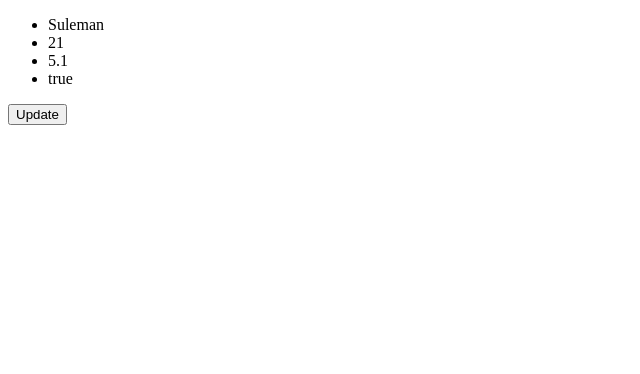
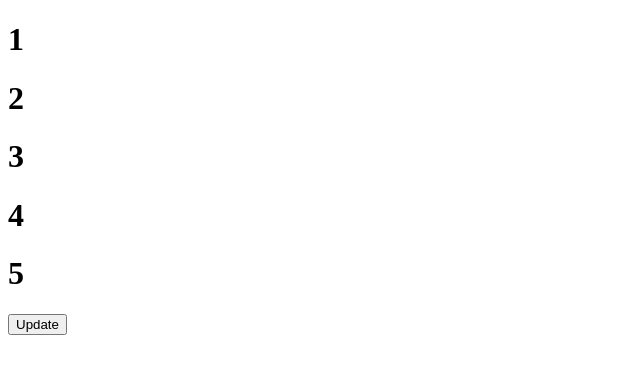
Before and after one commit to Muhammad-Sulman/ReactFirstApp, a React (Vite) app in the folder react-App1.0/: page / in a window 1280 px wide. Shown: the top 374 px of the page, without its empty margins (0-640 px from the left). Built offline with nearby package versions, Linux system fonts and the light colour scheme.

Commit message:
Array With useState

```diff
--- a/react-App1.0/src/App.jsx
+++ b/react-App1.0/src/App.jsx
@@ -21,7 +21,9 @@
 // import StylingComponent from './StylingComponent';
 // import BsComponent from './BsComponent';
 
-import Objusestate from "./Objusestate";
+import Arrayusestate from "./Arrayusestate";
+
+// import Objusestate from "./Objusestate";
 
 // import UsedstateComponent from "./UsedstateComponent";
 
@@ -56,7 +58,8 @@ function App() {
           <Stylesheet1></Stylesheet1> */}
           {/* <BsComponent></BsComponent> */}
           {/* <UsedstateComponent></UsedstateComponent> */}
-          <Objusestate></Objusestate>
+          {/* <Objusestate></Objusestate> */}
+          <Arrayusestate></Arrayusestate>
 
 
       </>
--- /dev/null
+++ b/react-App1.0/src/Arrayusestate.jsx
@@ -0,0 +1,24 @@
+import { useState } from "react";
+
+function Arrayusestate() {
+    const num = [1,2,3,4,5];
+    let [number, setNumber] = useState(num);
+    let changeList = () => {
+        // setNumber([9,8,7,6,0]);
+        setNumber(perviousState => {
+            return [
+                ...perviousState,
+                Math.floor(Math.random() * 50)
+                //98
+            ]
+        })
+    }
+    return (
+        <div>
+            {number.map((n, index) => <h1 key={index}> {n} </h1> )}
+            <button type="button" onClick={changeList} >Update</button>
+        </div>
+    )
+}
+
+export default Arrayusestate
```
